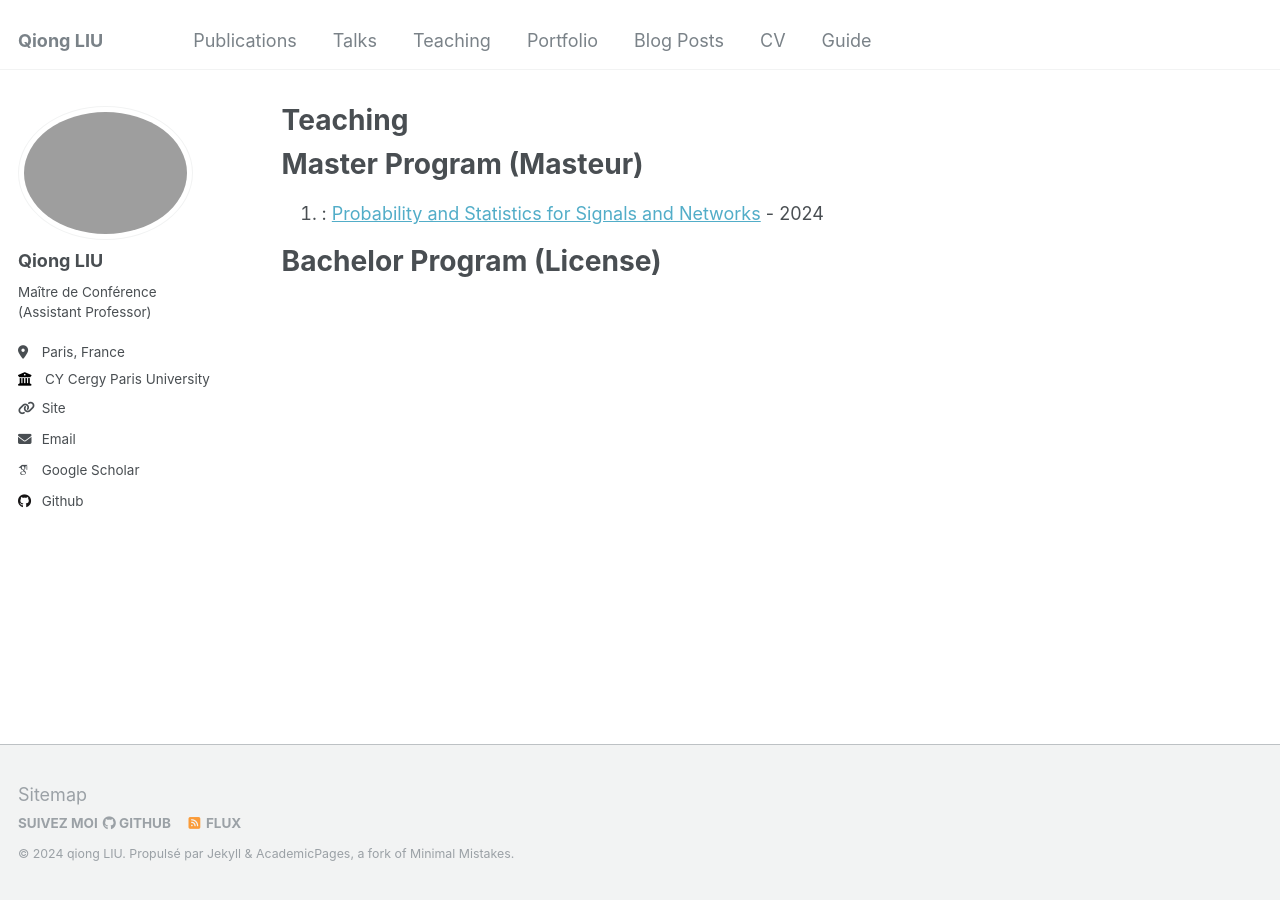
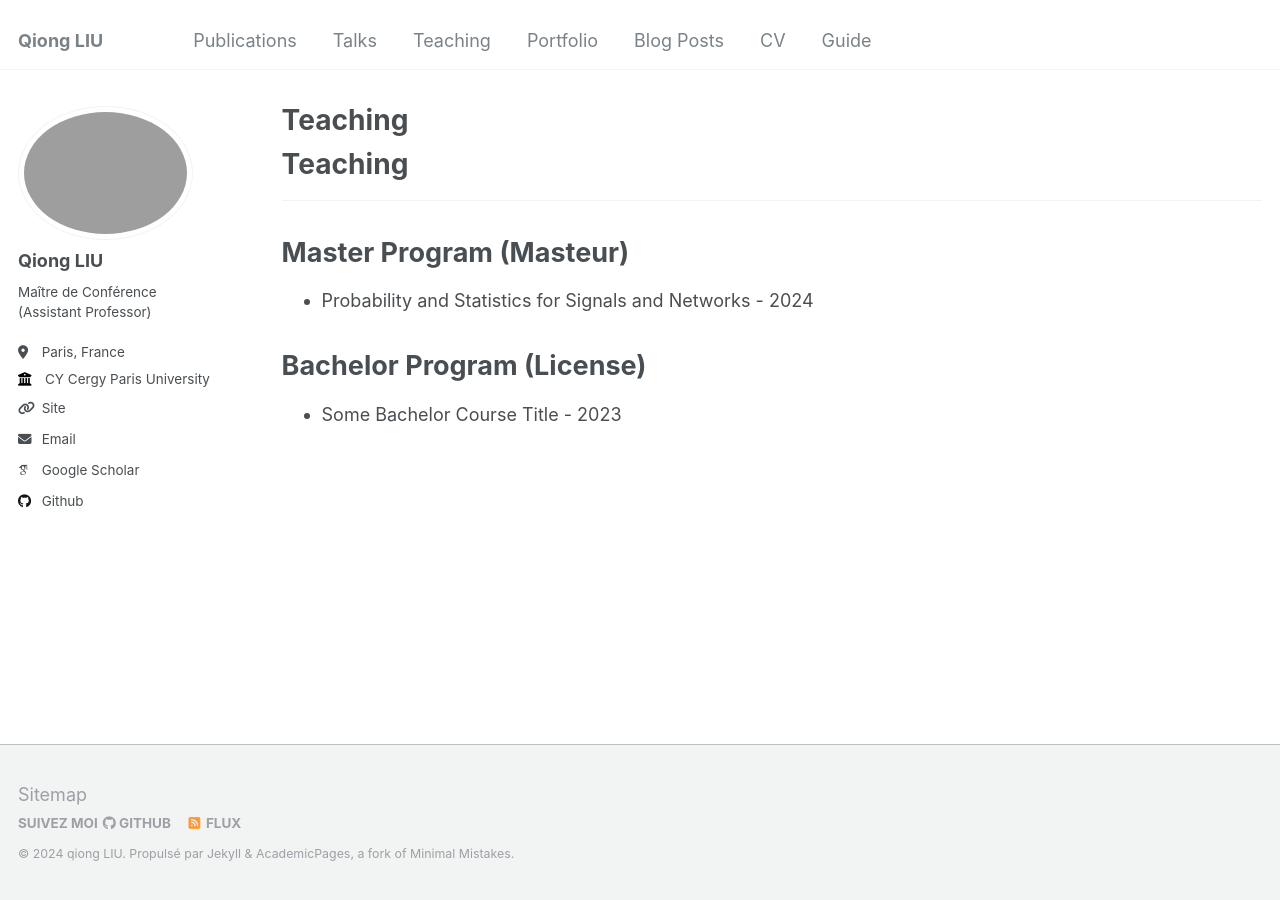
Before and after one commit to evesiphus/evesiphus.github.io, a Jekyll site: the page built from _pages/teaching.html, in a window 1280 px wide. Built offline with Jekyll 4.4.1, drawn with Linux system fonts in a browser that asks for light colours; some web fonts are replaced.

Commit message:
Update teaching.html

```diff
--- a/_pages/teaching.html
+++ b/_pages/teaching.html
@@ -7,25 +7,18 @@ author_profile: true
 
 {% include base_path %}
 
-<!-- Grouping teaching experiences by program type and year -->
-<h1>Master Program (Masteur)</h1>
-<!-- Master program teaching experiences -->
-{% assign master_courses = site.teaching | where: "program", "Master" | sort: 'date' | reverse %}
-<ol style="font-size: normal;">
-  {% for post in master_courses %}
-    <li>
-      <strong>{{ post.specialization }}</strong>: <a href="{{ post.url | relative_url }}">{{ post.title }}</a> - {{ post.date | date: "%Y" }}
-    </li>
-  {% endfor %}
-</ol>
+<!-- Teaching experiences formatted similarly to Publications page -->
 
-<h1>Bachelor Program (License) </h1>
-<!-- Bachelor program teaching experiences -->
-{% assign bachelor_courses = site.teaching | where: "program", "License" | sort: 'date' | reverse %}
-<ol style="font-size: normal;">
-  {% for post in bachelor_courses %}
-    <li>
-      <strong>{{ post.specialization }}</strong>: <a href="{{ post.url | relative_url }}">{{ post.title }}</a> - {{ post.date | date: "%Y" }}
-    </li>
-  {% endfor %}
-</ol>
+<h1>Teaching</h1><hr />
+
+<!-- Master Program -->
+<h2 style="font-size: 1.5rem; margin-top: 2rem;">Master Program (Masteur)</h2>
+<ul style="margin-bottom: 1.5rem;">
+  <li>Probability and Statistics for Signals and Networks - 2024</li>
+</ul>
+
+<!-- Bachelor Program -->
+<h2 style="font-size: 1.5rem; margin-top: 2rem;">Bachelor Program (License)</h2>
+<ul style="margin-bottom: 1.5rem;">
+  <li>Some Bachelor Course Title - 2023</li>
+</ul>
```
